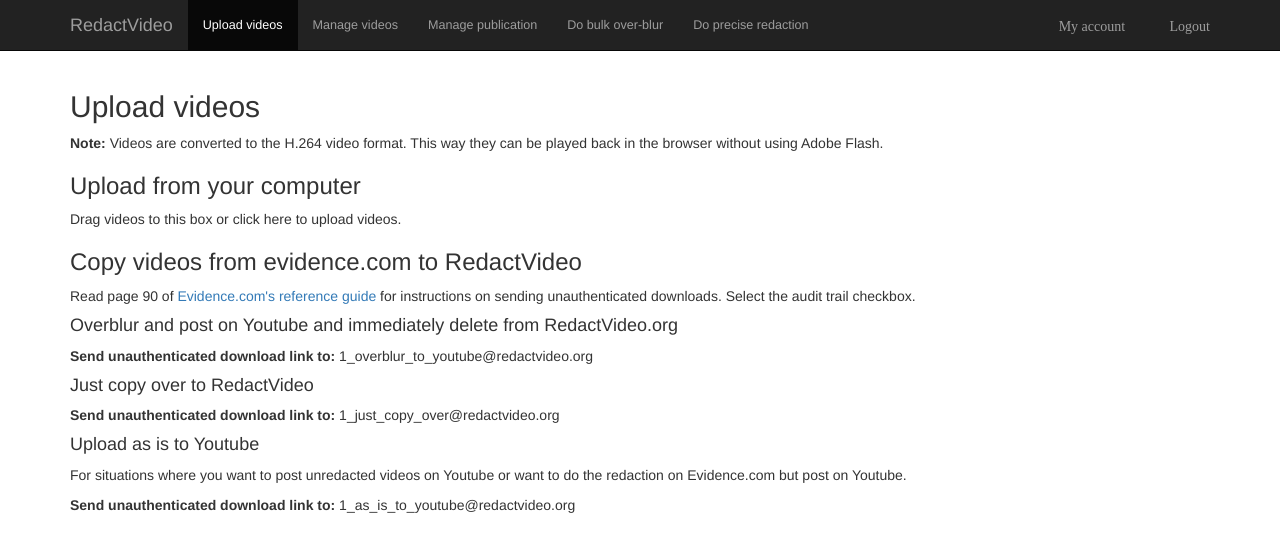
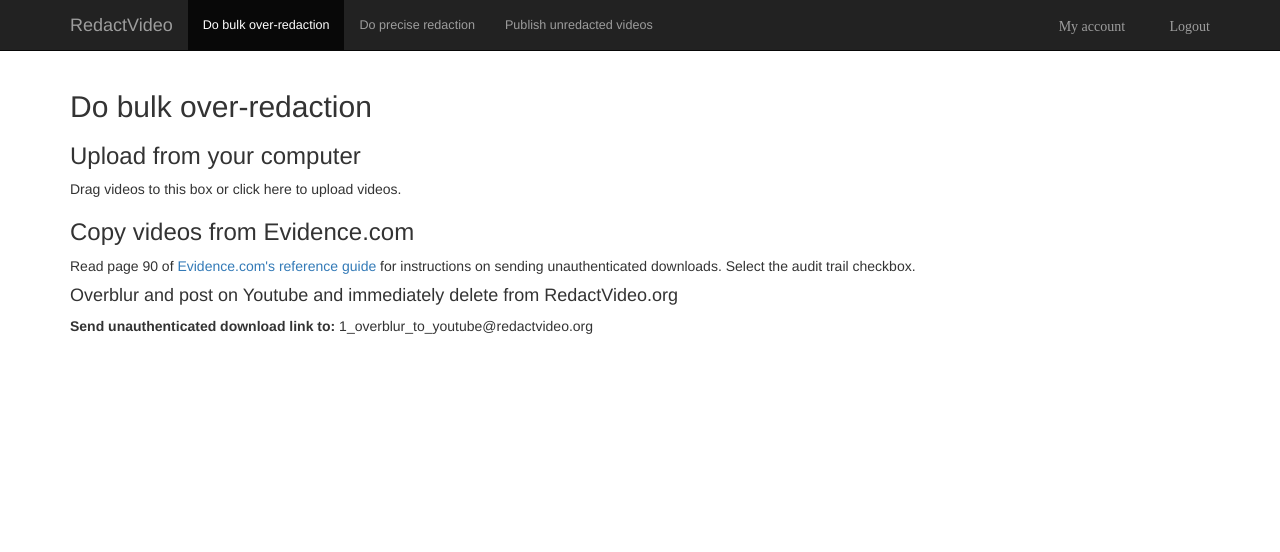
Before and after one commit to seattle-police/redactvideo, a Flask app: template templates/main.html in a window 1280 px wide. Shown: the top 552 px of the page. Run offline with Flask 2, Linux system fonts and the light colour scheme; the template is opened without the code that fills it: most values are stand-ins (such as "Sample title", 1, 10 or a date in 2020); some libraries are stand-ins or nearby versions; some web fonts are replaced.

Commit message:
Make just three actions: do bulk over-redaction, do precise redaction, and publish unredacted videos

```diff
--- a/templates/main.html
+++ b/templates/main.html
@@ -949,11 +954,9 @@ vertical-align:center;
         <div id="navbar" class="collapse navbar-collapse">
           <ul class="nav navbar-nav main-nav">
 
-            <li><a href="#upload_videos">Upload videos</a></li>
-            <li><a href="#manage_videos">Manage videos</a></li>
-            <li><a href="#manage_publication">Manage publication</a></li>
-            <li><a href="#do_bulk_over_blur">Do bulk over-blur</a></li>
-            <li><a href="#do_precise_redaction">Do precise redaction</a></li>
+            <li><a href="#upload_videos">Do bulk over-redaction</a></li>
+            <li><a href="#manage_videos">Do precise redaction</a></li>
+            <li><a href="#publish_unredacted_videos">Publish unredacted videos</a></li>
           </ul>
           <ul class="nav navbar-nav navbar-right">
                 {% if is_admin %}
@@ -979,8 +982,7 @@ vertical-align:center;
     </nav>
 
     <div id="upload_videos_container" class="container main">
-    <h2>Upload videos</h2>
-    <p><strong>Note:</strong> Videos are converted to the H.264 video format. This way they can be played back in the browser without using Adobe Flash.</p>
+    <h2>Do bulk over-redaction</h2>
       <h3>Upload from your computer</h3>
       <form action="https://{{ upload['bucket_name'] }}.s3-us-west-2.amazonaws.com/" id="dropzone" class="dropzone">
         <input type="hidden" name="key" value="{{ userid }}/${filename}">
@@ -992,18 +994,12 @@ vertical-align:center;
       </form>
 
 
-    <h3>Copy videos from evidence.com to RedactVideo</h3>
+    <h3>Copy videos from Evidence.com</h3>
     <p>Read page 90 of <a href="http://public.evidence.com/help/pdfs/latest/EVIDENCE.com+Administrator+Reference+Guide.pdf">Evidence.com's reference guide</a> for
     instructions on sending unauthenticated downloads. Select the audit trail checkbox.</p>
     <h4>Overblur and post on Youtube and immediately delete from RedactVideo.org</h4>
     <p><strong>Send unauthenticated download link to:</strong> {{ users_random_id }}_overblur_to_youtube@redactvideo.org<br/>
     </p>
-    <h4>Just copy over to RedactVideo</h4>
-    <p><strong>Send unauthenticated download link to:</strong> {{ users_random_id }}_just_copy_over@redactvideo.org</p>
-    <h4>Upload as is to Youtube</h4>
-    <p>For situations where you want to post unredacted videos on Youtube or
-    want to do the redaction on Evidence.com but post on Youtube.</p>
-    <p><strong>Send unauthenticated download link to:</strong> {{ users_random_id }}_as_is_to_youtube@redactvideo.org</p>
     <!--
     <h3>Connect RedactVideo to your own Amazon S3 bucket</h3>
     <div id="google_api_settings">
@@ -1019,7 +1015,7 @@ vertical-align:center;
 
 
     <div id="manage_videos_container" class="container main">
-      <h2>Manage videos</h2>
+      <h2>Do precise redaction</h2>
       <div id="video_player_for_manage_videos">
       <table>
 
@@ -1037,20 +1052,14 @@ vertical-align:center;
       </table>
 
     </div>
-    <div id="manage_publication_container" class="container main">
-      <h2>Manage publication</h2>
-      <h3>Youtube connection</h3>
-      <p>{% if has_authed_with_youtube %}
-      <a href="https://accounts.google.com/o/oauth2/auth?
-client_id={{ google_client_id }}&approval_prompt=force&access_type=offline&
-redirect_uri=http%3A%2F%2Fredactvideo.org%2Fyoutube_oauth_callback%2F&
-scope=https://www.googleapis.com/auth/youtube.upload&
-response_type=code" target="_blank">Click here</a> to reauthenticate with Youtube.
-      {% else %}<a href="https://accounts.google.com/o/oauth2/auth?
-client_id={{ google_client_id }}&approval_prompt=force&access_type=offline&
-redirect_uri=http%3A%2F%2Fredactvideo.org%2Fyoutube_oauth_callback%2F&
-scope=https://www.googleapis.com/auth/youtube.upload&
-response_type=code" target="_blank">Click here</a> to authenticate with Youtube.{% endif %}</p>
+
+    <div id="publish_unredacted_videos_container" class="container main">
+      <h2>Publish unredacted videos</h2>
+      <p>For major events like protests lots of requests will be made for the videos. Protest videos typically can't be redacted when
+      complying with the Washington State Public Records Act. So an agency may elect to simply post the unredacted videos on Youtube.</p>
+      <p>To publish unredacted videos from Evidence.com to your Youtube account, do an unauthenticated share to
+      <span class="highlight">{{ users_random_id }}_as_is_to_youtube@redactvideo.org</span> See page 90 of <a href="http://public.evidence.com/help/pdfs/latest/EVIDENCE.com+Administrator+Reference+Guide.pdf">Evidence.com's reference guide</a> for
+    instructions on sending unauthenticated downloads. Select the audit trail checkbox to have the videos properly named.</p>
     </div>
     <div id="do_bulk_over_blur_container" class="container main">
       <h2>Do bulk over-blur</h2>
```
Also changed, not shown: other parts of templates/main.html (+36 -0 lines).
